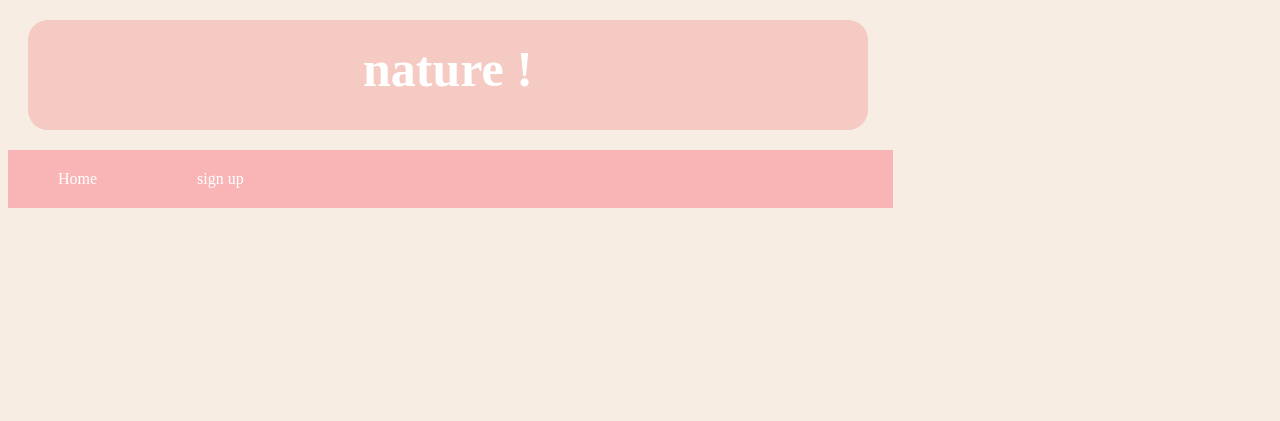
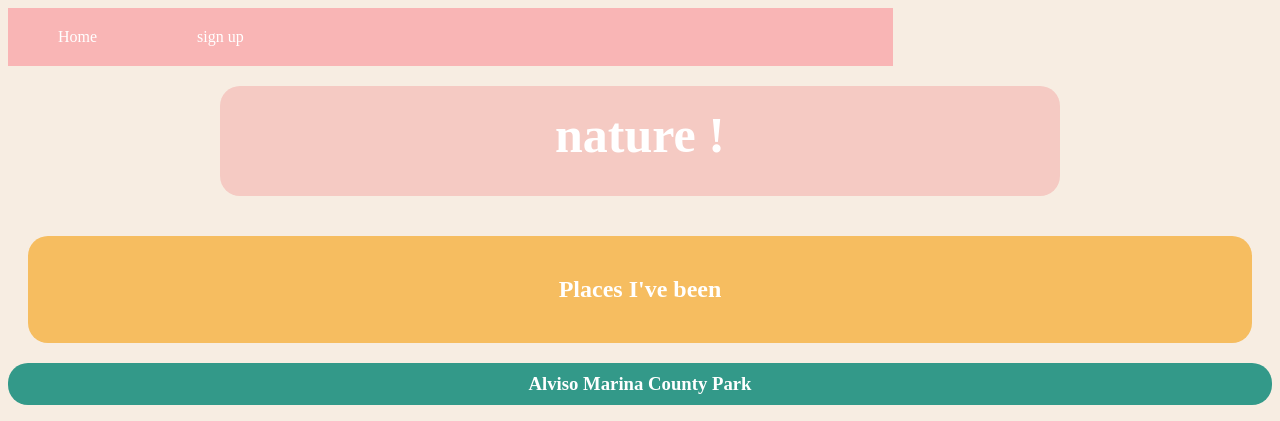
Before and after one commit to snikithak/travelblog, a Flask app: template templates/nature.html in a window 1280 px wide. Shown: the top 421 px of the page. Before the commit the page ends 208 px from the top, so only its background shows below. Run offline with Flask 3, Linux system fonts and the light colour scheme; the template is opened without the code that fills it, so the values that code supplies are empty.

Commit message:
added to style.css and nature.html and ent.html

```diff
--- a/static/styles/style.css
+++ b/static/styles/style.css
@@ -12,13 +12,11 @@
     text-align:center;
     background-color:#F5CAC3;
     border-radius: 20px;
-    border-color:yellow;
     font-size: 50px;
     width: 800px;
     height: 70px;
     padding:20px;
     margin: 20px;
-    text-align: center;
 }
 
 h2{
@@ -26,6 +24,7 @@ h2{
     background-color:#F6BD60;
     color: white;
     border-radius: 20px;
+    text-align: center;
 }
 
 .navbar{
@@ -55,13 +54,43 @@ img{
     padding: 20px;
     margin:20px;
     align-items: center;
-
+    background-color:#339989;
+    margin: auto;
+    border-radius: 20px;
 
 }
 /* fix and make it look pretty */
 label{
-    background-color: #F6BD60;
     color:#339989;
+    font-size: 20px;
     width: 200px;
     height: 200px;
 }
+
+.flex3 h2{
+    display:flex;
+    justify-content: center;
+    flex-wrap: wrap;
+    margin: 20px;
+    text-align: center;
+}
+
+h3{
+    color: white;
+    background-color:#339989;
+    text-align:center;
+    padding: 10px;
+    border-radius: 20px;
+
+}
+
+h4{
+    background-color:#339989;
+    color: white;
+    border-radius: 40px;
+    padding: 40px;
+}
+ /* #flex3 img{
+    background-color:#339989;
+    margin: auto;
+}  */
--- a/templates/nature.html
+++ b/templates/nature.html
@@ -10,13 +10,32 @@
 </head>
 <body>
 
-    <h1> nature !</h1>
-
     <div class="navbar" >
         <a href="index.html" > Home </a>
         <a href="signup.html"> sign up</a>
 
     </div>
+    <div class="flex2">
+        <h1> nature !</h1>
+    </div>
+
+    <div class="flex3">
+        <h2> Places I've been</h2>
+
+        <h3> Alviso Marina County Park</h3>
+        <img src = "https://www.sanjose.org/sites/default/files/2017-11/j.jpg" alt="park1" width="200px" height="200px">
+        <h4> Here, you can walk around the boardwalk and see the backwaters of the bay. Even though it is in Alviso, it's still pretty close to Santa Clara. You can view the salt ponds and it's a good place for good photos at sunset. You can also go kayaking here.</h4>
+
+        <h3> Central Park (Santa Clara) </h3>
+        <img src="https://www.tclf.org/sites/default/files/styles/full_width/public/thumbnails/image/CA_SantaClara_SantaClaraCentralPark_byTomJFox_2019_020_sig.jpg?itok=FSu89gHW" alt="park2" width="200px" height="200px">
+        <h4> Here, you can have picnics with your friends, play with your pet, or play volleyball or other sports considering there is a big grass field. It also helps that there's a library near by, so if you get bored or tired, you can go read.</h4>
+
+
+
+    </div>
+
+
+
 
 </body>
 </html>
```
Also changed, not shown: templates/ent.html (+9 -2 lines), templates/index.html (+10 -8 lines).
